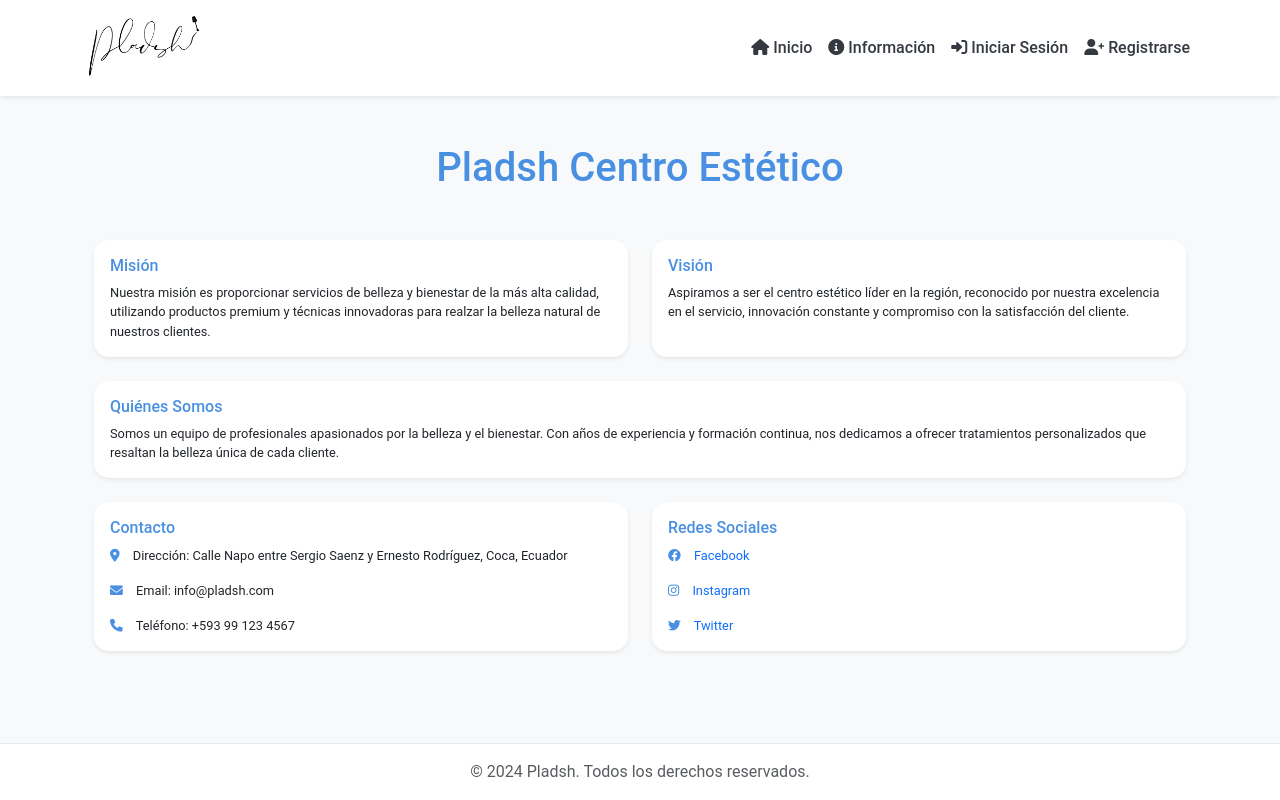
After one commit to xGerart/aplicacioncitaspladsh, a Django app: page /citas/informacion/ in a window 1280 px wide. The commit adds this page. Run offline with Django 5.2, Linux system fonts and the light colour scheme.

Commit message:
cossaasss

```diff
--- a/centroestetico/centroestetico/urls.py
+++ b/centroestetico/centroestetico/urls.py
@@ -24,6 +24,7 @@ urlpatterns = [
         path('resumen_recepcionista/', citas_views.resumen_recepcionista, name='resumen_recepcionista'),
         path('estadisticas/', citas_views.estadisticas, name='estadisticas'),
         path('estadisticas_pdf/', citas_views.estadisticas_pdf, name='estadisticas_pdf'),
+        path('informacion/', citas_views.informacion, name='informacion'),
     ])),
     path('get_current_time/', citas_views.get_current_time, name='get_current_time'),
 ]
--- a/centroestetico/citas/static/css/custom.css
+++ b/centroestetico/citas/static/css/custom.css
@@ -19,7 +19,7 @@ body {
 }
 
 .navbar-brand img {
-    height: 40px;
+    height: 70px;
     transition: transform 0.3s ease;
 }
 
@@ -275,3 +275,46 @@ body {
     border-color: #117a8b;
     color: white;
 }
+.description-preview {
+    cursor: pointer;
+    transition: color 0.3s ease;
+}
+
+.description-preview:hover {
+    color: var(--primary-color);
+}
+
+.tooltip {
+    font-size: 0.9rem;
+}
+
+#descriptionModal .modal-body {
+    max-height: 300px;
+    overflow-y: auto;
+}
+.carousel-item img {
+    object-fit: cover;
+    height: 400px;
+}
+
+.carousel-caption {
+    background-color: rgba(0, 0, 0, 0.5);
+    padding: 20px;
+    border-radius: 10px;
+}
+
+.card {
+    transition: transform 0.3s ease-in-out;
+}
+
+.card:hover {
+    transform: translateY(-5px);
+}
+
+.text-primary {
+    color: var(--primary-color) !important;
+}
+
+.fab, .fas {
+    margin-right: 10px;
+}
--- a/centroestetico/citas/templates/base.html
+++ b/centroestetico/citas/templates/base.html
@@ -14,7 +14,7 @@
     <nav class="navbar navbar-expand-lg navbar-light bg-white shadow-sm">
         <div class="container">
             <a class="navbar-brand" href="{% url 'home' %}">
-                <img src="{% static 'images/logo.png' %}" alt="Pladsh Logo" height="50" class="d-inline-block align-top">
+                <img src="{% static 'images/logo.png' %}" alt="Pladsh Logo" height="70" class="d-inline-block align-top">
             </a>
             <button class="navbar-toggler" type="button" data-bs-toggle="collapse" data-bs-target="#navbarNav">
                 <span class="navbar-toggler-icon"></span>
@@ -23,6 +23,9 @@
                 <ul class="navbar-nav ms-auto align-items-center">
                     <li class="nav-item">
                         <a class="nav-link" href="{% url 'home' %}"><i class="fas fa-home me-1"></i>Inicio</a>
+                    </li>
+                    <li class="nav-item"></li>
+                        <a class="nav-link" href="{% url 'informacion' %}"><i class="fa-solid fa-circle-info me-1"></i>Información</a>
                     </li>
                     {% if user.is_authenticated %}
                         {% if user.cliente.rol == "RC" %}
@@ -62,6 +65,7 @@
                             <a class="nav-link" href="{% url 'account_signup' %}"><i class="fas fa-user-plus me-1"></i>Registrarse</a>
                         </li>
                     {% endif %}
+
                 </ul>
             </div>
         </div>
@@ -87,7 +91,9 @@
         </div>
     </footer>
 
+    <script src="https://cdn.jsdelivr.net/npm/@popperjs/core@2.11.6/dist/umd/popper.min.js"></script>
     <script src="https://cdn.jsdelivr.net/npm/bootstrap@5.3.0-alpha1/dist/js/bootstrap.bundle.min.js"></script>
     {% block extra_js %}{% endblock %}
+
 </body>
 </html>
--- a/centroestetico/citas/templates/home.html
+++ b/centroestetico/citas/templates/home.html
@@ -2,9 +2,12 @@
 {% load static %}
 
 {% block content %}
+
 <div class="container mt-5">
     <div class="text-center mb-5">
-        <h1 class="display-4 mb-4 text-primary">Bienvenido a nuestro sistema de citas</h1>
+
+        <h1 class="display-4 mb-4 text-primary">Bienvenido a Pladsh Centro Estético</h1>
+        <img src="{% static 'images/logo.png' %}" alt="Pladsh Logo" class="img-fluid mb-3" style="max-width: 300px;">
         <p class="lead">Agenda tus citas de belleza y bienestar de manera fácil y rápida.</p>
     </div>
 
--- /dev/null
+++ b/centroestetico/citas/templates/informacion.html
@@ -0,0 +1,57 @@
+{% extends "base.html" %}
+{% load static %}
+
+{% block content %}
+<div class="container mt-5">
+    <h1 class="text-center mb-5 text-primary">Pladsh Centro Estético</h1>
+
+    <div class="row">
+        <div class="col-md-6 mb-4">
+            <div class="card h-100 shadow-sm">
+                <div class="card-body">
+                    <h2 class="card-title text-primary">Misión</h2>
+                    <p class="card-text">Nuestra misión es proporcionar servicios de belleza y bienestar de la más alta calidad, utilizando productos premium y técnicas innovadoras para realzar la belleza natural de nuestros clientes.</p>
+                </div>
+            </div>
+        </div>
+        <div class="col-md-6 mb-4">
+            <div class="card h-100 shadow-sm">
+                <div class="card-body">
+                    <h2 class="card-title text-primary">Visión</h2>
+                    <p class="card-text">Aspiramos a ser el centro estético líder en la región, reconocido por nuestra excelencia en el servicio, innovación constante y compromiso con la satisfacción del cliente.</p>
+                </div>
+            </div>
+        </div>
+    </div>
+
+    <div class="card mb-4 shadow-sm">
+        <div class="card-body">
+            <h2 class="card-title text-primary">Quiénes Somos</h2>
+            <p class="card-text">Somos un equipo de profesionales apasionados por la belleza y el bienestar. Con años de experiencia y formación continua, nos dedicamos a ofrecer tratamientos personalizados que resaltan la belleza única de cada cliente.</p>
+        </div>
+    </div>
+
+    <div class="row">
+        <div class="col-md-6 mb-4">
+            <div class="card h-100 shadow-sm">
+                <div class="card-body">
+                    <h2 class="card-title text-primary">Contacto</h2>
+                    <p class="card-text"><i class="fas fa-map-marker-alt text-primary"></i> Dirección: Calle Napo entre Sergio Saenz y Ernesto Rodríguez, Coca, Ecuador</p>
+                    <p class="card-text"><i class="fas fa-envelope text-primary"></i> Email: info@pladsh.com</p>
+                    <p class="card-text"><i class="fas fa-phone text-primary"></i> Teléfono: +593 99 123 4567</p>
+                </div>
+            </div>
+        </div>
+        <div class="col-md-6 mb-4">
+            <div class="card h-100 shadow-sm">
+                <div class="card-body">
+                    <h2 class="card-title text-primary">Redes Sociales</h2>
+                    <p class="card-text"><a href="#" class="text-decoration-none"><i class="fab fa-facebook text-primary"></i> Facebook</a></p>
+                    <p class="card-text"><a href="#" class="text-decoration-none"><i class="fab fa-instagram text-primary"></i> Instagram</a></p>
+                    <p class="card-text"><a href="#" class="text-decoration-none"><i class="fab fa-twitter text-primary"></i> Twitter</a></p>
+                </div>
+            </div>
+        </div>
+    </div>
+</div>
+{% endblock %}
--- a/centroestetico/citas/views.py
+++ b/centroestetico/citas/views.py
@@ -79,6 +79,17 @@ def agendar_cita(request):
         form = CitaForm()
 
     servicios = Servicio.objects.all()
+    for servicio in servicios:
+        servicio.duracion_formateada = formatear_duracion(servicio.duracion)
+
+    return render(
+        request,
+        "cita.html",
+        {
+            "form": form,
+            "servicios": servicios,
+        },
+    )
     # horario_cierre = HorarioCentro.objects.get(dia=timezone.now().weekday()).hora_cierre
 
     # print(f"Fecha actual: {timezone.now().date()}, Hora de cierre: {horario_cierre}")
@@ -215,6 +226,7 @@ def home(request):
             citas = Cita.objects.filter(cliente=cliente).order_by(
                 "fecha", "hora_inicio"
             )
+
             return render(request, "home.html", {"citas": citas})
         elif cliente.is_recepcionista():
             return render(request, "home.html")
@@ -476,3 +488,15 @@ def estadisticas_pdf(request):
             "Ocurrió un error al generar las estadísticas. Por favor, inténtelo de nuevo.",
         )
         return redirect("estadisticas")
+
+def formatear_duracion(minutos):
+    if minutos < 60:
+        return f"{minutos} min"
+    horas = minutos // 60
+    minutos_restantes = minutos % 60
+    if minutos_restantes == 0:
+        return f"{horas} hora{'s' if horas > 1 else ''}"
+    return f"{horas} hora{'s' if horas > 1 else ''} y {minutos_restantes} min"
+
+def informacion(request):
+    return render(request, 'informacion.html')
```
Also changed, not shown: centroestetico/centroestetico/settings.py (+13 -13 lines), centroestetico/citas/forms.py (+42 -2 lines), centroestetico/citas/static/js/agendar_cita.js (+23 -6 lines), centroestetico/citas/templates/account/signup.html (+8 -0 lines), centroestetico/citas/templates/cita.html (+28 -5 lines), centroestetico/tests/test_forms.py (+2 -2 lines), centroestetico/tests/test_integration.py (+1 -1 lines), centroestetico/tests/test_models.py (+2 -1 lines), centroestetico/tests/test_security.py (+1 -1 lines), centroestetico/tests/test_views.py (+1 -1 lines), centroestetico/citas/migrations/__init__.py (deleted), centroestetico/citas/static/images/logo.png, centroestetico/db.sqlite3, 1 other file.
